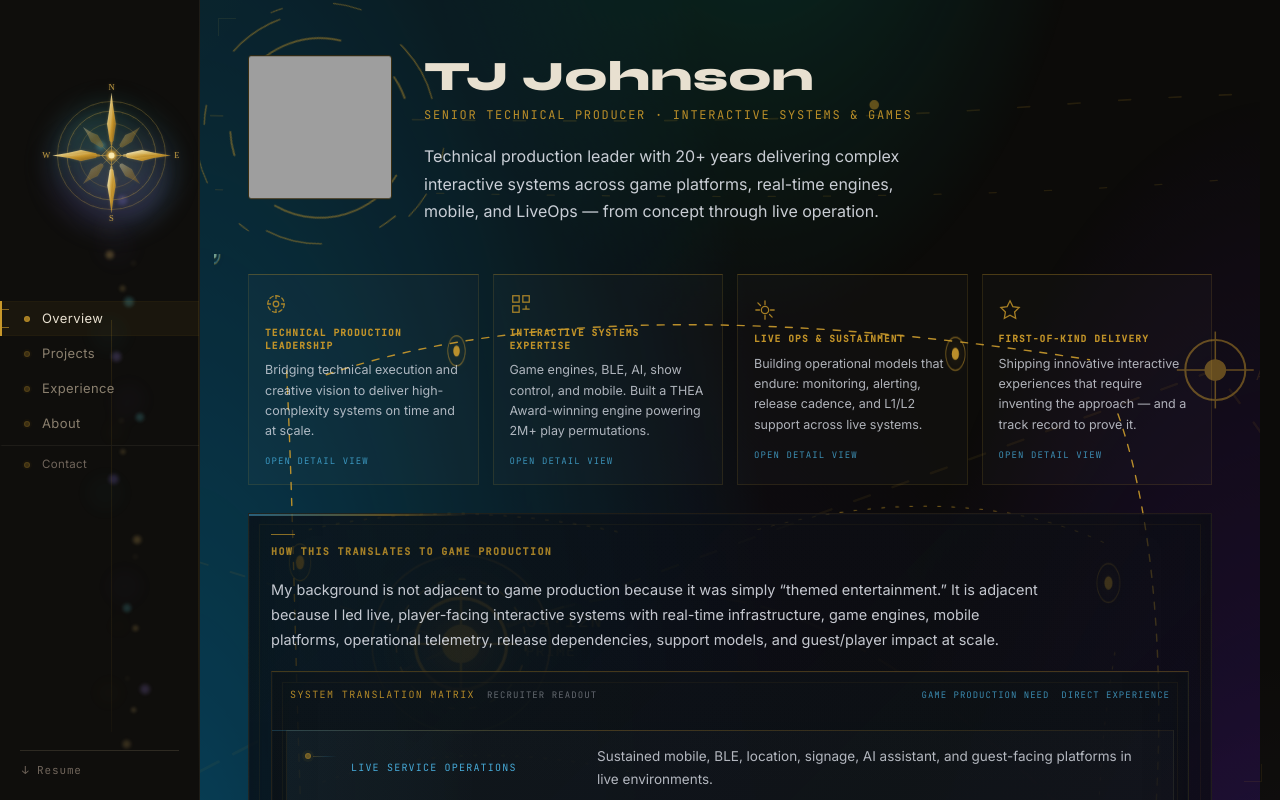
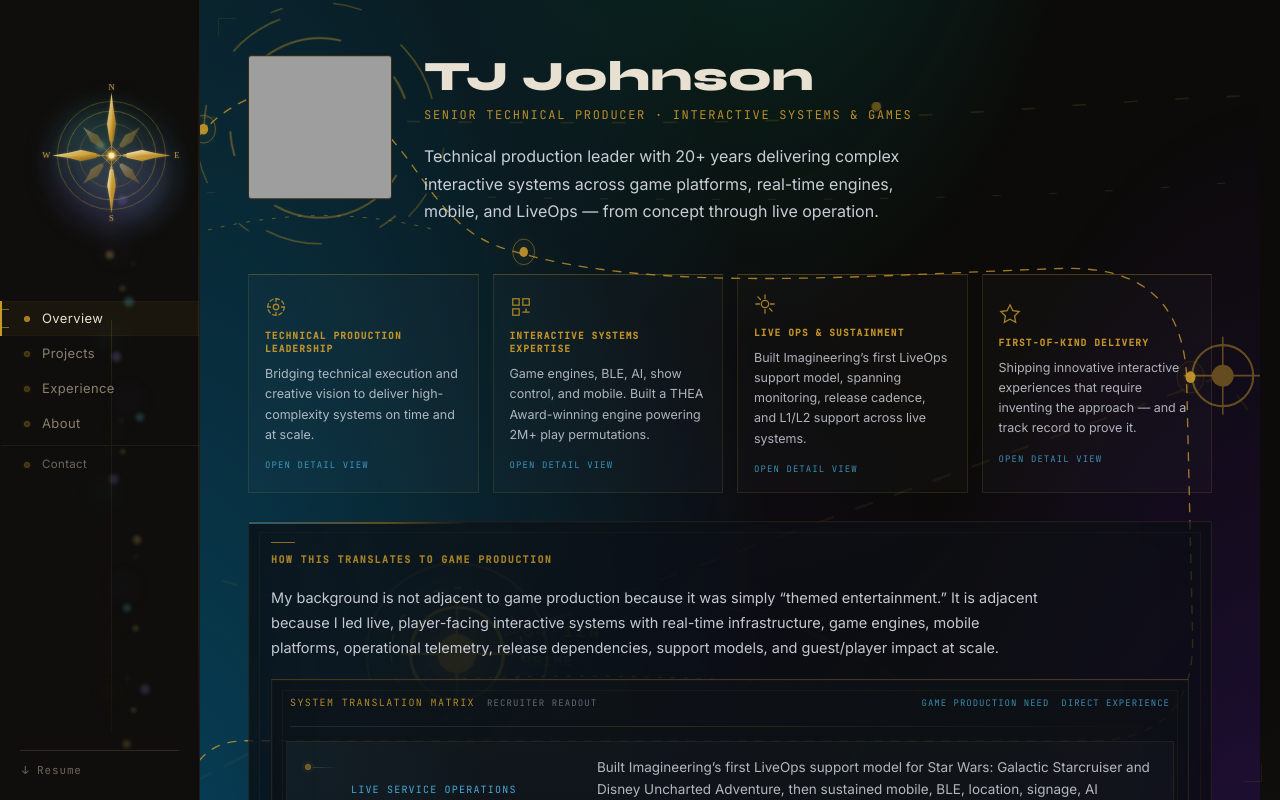
Before and after one commit to johntj127/tjs-portfolio-site, a React (Vite) app: page /overview in a window 1280 px wide. Built offline with nearby package versions, Linux system fonts and the light colour scheme; grey boxes are pictures that could not be loaded.

Commit message:
Replace overview routes with guided journey path

```diff
--- a/src/components/MapField/MapField.jsx
+++ b/src/components/MapField/MapField.jsx
@@ -4,7 +4,7 @@ import styles from './MapField.module.css'
 // Shared decorative route network used by overview and future subpages.
 // Coordinate space: 1060 x 900.
 export default function MapField({ variant = 'overview', className = '' }) {
-  const contentAwareOverview = variant === 'overviewContentAware'
+  const contentAwareOverview = false
 
   return (
     <svg
--- a/src/components/OverviewRouteOverlay.jsx
+++ b/src/components/OverviewRouteOverlay.jsx
@@ -6,129 +6,184 @@ export default function OverviewRouteOverlay() {
     <div className={styles.overlay} aria-hidden="true">
       <svg
         className={styles.desktop}
-        viewBox="0 0 1200 760"
+        viewBox="0 0 1200 1900"
         preserveAspectRatio="none"
         focusable="false"
       >
-        <g className={styles.primaryRoutes}>
+        <path
+          className={styles.primaryRoute}
+          d="M -26,236
+             C 24,214 70,168 118,126
+             C 162,88 230,82 280,120
+             C 332,158 344,212 414,230
+             C 558,268 760,252 960,246
+             C 1038,244 1078,272 1084,334
+             L 1090,556
+             C 1092,618 1058,646 988,646
+             L 156,646
+             C 110,646 92,674 92,726
+             L 92,1126
+             C 92,1184 116,1212 176,1212
+             L 1022,1212
+             C 1070,1212 1096,1240 1098,1292
+             L 1104,1426
+             C 1108,1492 1082,1528 1022,1538
+             C 922,1554 836,1540 760,1516
+             C 706,1498 688,1520 688,1578
+             L 688,1658
+             C 688,1718 716,1750 770,1750
+             L 1022,1750
+             C 1094,1750 1142,1778 1208,1828"
+        />
+
+        <g className={styles.dockingRoutes}>
           <path
-            d="M 84,74 C 92,170 94,264 100,364 S 102,560 96,690"
-            className={styles.routeStrong}
+            className={styles.dockTick}
+            d="M 116,214 C 190,198 266,196 346,214"
           />
           <path
-            d="M 122,84 C 314,44 604,34 1018,72"
-            className={styles.routeStrong}
+            className={styles.dockTick}
+            d="M 214,604 C 384,586 626,586 878,612"
           />
           <path
-            d="M 1048,104 C 1102,188 1114,336 1078,470 S 1046,630 1088,720"
-            className={styles.routeStrong}
+            className={styles.dockTick}
+            d="M 188,1186 C 392,1166 646,1168 904,1198"
           />
           <path
-            d="M 140,694 C 316,654 560,648 808,674 S 1000,692 1082,670"
-            className={styles.routeStrong}
-          />
-        </g>
-
-        <g className={styles.secondaryRoutes}>
-          <path
-            d="M 108,188 C 224,172 348,174 476,190"
-            className={styles.routeSoft}
+            className={styles.dockTick}
+            d="M 446,1514 C 520,1498 584,1502 652,1528"
           />
           <path
-            d="M 630,188 C 780,164 928,166 1040,198"
-            className={styles.routeSoft}
-          />
-          <path
-            d="M 124,360 C 250,334 382,338 510,356"
-            className={styles.routeSoft}
-          />
-          <path
-            d="M 1048,270 C 1024,350 1022,430 1038,520"
-            className={styles.routeSoft}
-          />
-          <path
-            d="M 232,612 C 404,592 624,594 842,620"
-            className={styles.routeSoft}
+            className={styles.dockTick}
+            d="M 760,1498 C 874,1476 970,1482 1054,1514"
           />
         </g>
 
         <g className={styles.nodes}>
-          <g transform="translate(100 210)">
-            <circle r="4.8" className={styles.nodeCore} />
-            <circle r="12.5" className={styles.nodeRing} />
+          <g transform="translate(114 128)">
+            <circle r="4.6" className={styles.nodeCore} />
+            <circle r="11.8" className={styles.nodeRing} />
           </g>
-          <g transform="translate(96 430)">
-            <circle r="5.8" className={styles.nodeCore} />
-            <circle r="16.5" className={styles.nodeRingPulse} />
-          </g>
-          <g transform="translate(282 66)">
-            <circle r="3.8" className={styles.nodeCore} />
-            <circle r="10.2" className={styles.nodeRing} />
-          </g>
-          <g transform="translate(862 68)">
+          <g transform="translate(430 232)">
             <circle r="4.2" className={styles.nodeCore} />
-            <circle r="11.2" className={styles.nodeRing} />
-          </g>
-          <g transform="translate(1040 224)">
-            <circle r="4.6" className={styles.nodeCore} />
-            <circle r="13.2" className={styles.nodeRing} />
-          </g>
-          <g transform="translate(1048 474)">
-            <circle r="5.4" className={styles.nodeCore} />
-            <circle r="15.8" className={styles.nodeRingPulse} />
-          </g>
-          <g transform="translate(248 668)">
-            <circle r="4" className={styles.nodeCore} />
             <circle r="10.8" className={styles.nodeRing} />
           </g>
-          <g transform="translate(934 686)">
+          <g transform="translate(1088 338)">
+            <circle r="5" className={styles.nodeCore} />
+            <circle r="14" className={styles.nodeRingPulse} />
+          </g>
+          <g transform="translate(92 726)">
+            <circle r="5.2" className={styles.nodeCore} />
+            <circle r="14.8" className={styles.nodeRingPulse} />
+          </g>
+          <g transform="translate(1098 1292)">
+            <circle r="4.8" className={styles.nodeCore} />
+            <circle r="13.4" className={styles.nodeRing} />
+          </g>
+          <g transform="translate(688 1578)">
+            <circle r="5.1" className={styles.nodeCore} />
+            <circle r="14.6" className={styles.nodeRingPulse} />
+          </g>
+          <g transform="translate(1024 1750)">
             <circle r="4.4" className={styles.nodeCore} />
-            <circle r="11.4" className={styles.nodeRing} />
+            <circle r="12.2" className={styles.nodeRing} />
           </g>
         </g>
 
         <g className={styles.travellers}>
-          <g className={styles.pulseGold}>
-            <circle r="2.8" />
-            <circle r="7.6" className={styles.pulseRing} />
+          <g className={styles.traveller}>
+            <circle r="2.4" />
+            <circle r="6.6" className={styles.pulseRing} />
             <animateMotion
-              dur="10s"
+              dur="18s"
               repeatCount="indefinite"
               rotate="auto"
-              path="M 84,74 C 92,170 94,264 100,364 S 102,560 96,690"
+              path="M -26,236
+                    C 24,214 70,168 118,126
+                    C 162,88 230,82 280,120
+                    C 332,158 344,212 414,230
+                    C 558,268 760,252 960,246
+                    C 1038,244 1078,272 1084,334
+                    L 1090,556
+                    C 1092,618 1058,646 988,646
+                    L 156,646
+                    C 110,646 92,674 92,726
+                    L 92,1126
+                    C 92,1184 116,1212 176,1212
+                    L 1022,1212
+                    C 1070,1212 1096,1240 1098,1292
+                    L 1104,1426
+                    C 1108,1492 1082,1528 1022,1538
+                    C 922,1554 836,1540 760,1516
+                    C 706,1498 688,1520 688,1578
+                    L 688,1658
+                    C 688,1718 716,1750 770,1750
+                    L 1022,1750
+                    C 1094,1750 1142,1778 1208,1828"
             />
           </g>
-          <g className={styles.pulseTeal}>
-            <circle r="2.5" />
-            <circle r="6.8" className={styles.pulseRing} />
+          <g className={styles.traveller}>
+            <circle r="2.1" />
+            <circle r="5.9" className={styles.pulseRing} />
             <animateMotion
-              dur="8.5s"
-              begin="-2.8s"
+              dur="18s"
+              begin="-6s"
               repeatCount="indefinite"
               rotate="auto"
-              path="M 122,84 C 314,44 604,34 1018,72"
+              path="M -26,236
+                    C 24,214 70,168 118,126
+                    C 162,88 230,82 280,120
+                    C 332,158 344,212 414,230
+                    C 558,268 760,252 960,246
+                    C 1038,244 1078,272 1084,334
+                    L 1090,556
+                    C 1092,618 1058,646 988,646
+                    L 156,646
+                    C 110,646 92,674 92,726
+                    L 92,1126
+                    C 92,1184 116,1212 176,1212
+                    L 1022,1212
+                    C 1070,1212 1096,1240 1098,1292
+                    L 1104,1426
+                    C 1108,1492 1082,1528 1022,1538
+                    C 922,1554 836,1540 760,1516
+                    C 706,1498 688,1520 688,1578
+                    L 688,1658
+                    C 688,1718 716,1750 770,1750
+                    L 1022,1750
+                    C 1094,1750 1142,1778 1208,1828"
             />
           </g>
-          <g className={styles.pulseGold}>
-            <circle r="2.6" />
-            <circle r="7.2" className={styles.pulseRing} />
+          <g className={styles.traveller}>
+            <circle r="2.3" />
+            <circle r="6.2" className={styles.pulseRing} />
             <animateMotion
-              dur="11s"
-              begin="-4.2s"
+              dur="18s"
+              begin="-12s"
               repeatCount="indefinite"
               rotate="auto"
-              path="M 1048,104 C 1102,188 1114,336 1078,470 S 1046,630 1088,720"
-            />
-          </g>
-          <g className={styles.pulseTeal}>
-            <circle r="2.4" />
-            <circle r="6.4" className={styles.pulseRing} />
-            <animateMotion
-              dur="9.5s"
-              begin="-5.1s"
-              repeatCount="indefinite"
-              rotate="auto"
-              path="M 140,694 C 316,654 560,648 808,674 S 1000,692 1082,670"
+              path="M -26,236
+                    C 24,214 70,168 118,126
+                    C 162,88 230,82 280,120
+                    C 332,158 344,212 414,230
+                    C 558,268 760,252 960,246
+                    C 1038,244 1078,272 1084,334
+                    L 1090,556
+                    C 1092,618 1058,646 988,646
+                    L 156,646
+                    C 110,646 92,674 92,726
+                    L 92,1126
+                    C 92,1184 116,1212 176,1212
+                    L 1022,1212
+                    C 1070,1212 1096,1240 1098,1292
+                    L 1104,1426
+                    C 1108,1492 1082,1528 1022,1538
+                    C 922,1554 836,1540 760,1516
+                    C 706,1498 688,1520 688,1578
+                    L 688,1658
+                    C 688,1718 716,1750 770,1750
+                    L 1022,1750
+                    C 1094,1750 1142,1778 1208,1828"
             />
           </g>
         </g>
@@ -136,90 +191,122 @@ export default function OverviewRouteOverlay() {
 
       <svg
         className={styles.mobile}
-        viewBox="0 0 420 860"
+        viewBox="0 0 420 2100"
         preserveAspectRatio="none"
         focusable="false"
       >
-        <g className={styles.primaryRoutes}>
-          <path
-            d="M 36,86 C 40,202 44,356 48,522 S 50,720 44,820"
-            className={styles.routeStrong}
-          />
-          <path
-            d="M 304,124 C 360,226 374,390 348,542 S 334,734 362,824"
-            className={styles.routeStrong}
-          />
-          <path
-            d="M 70,776 C 156,748 242,748 338,770"
-            className={styles.routeStrong}
-          />
-        </g>
+        <path
+          className={styles.primaryRoute}
+          d="M 28,120
+             C 54,102 84,96 116,114
+             C 150,132 164,172 170,220
+             C 180,292 220,310 298,312
+             C 340,314 362,336 362,376
+             L 362,566
+             C 362,606 344,628 304,628
+             L 72,628
+             C 44,628 30,646 30,682
+             L 30,1226
+             C 30,1268 48,1288 88,1288
+             L 354,1288
+             C 382,1288 396,1304 396,1334
+             L 396,1498
+             C 396,1536 374,1554 336,1554
+             L 110,1554
+             C 72,1554 52,1572 52,1610
+             L 52,1810
+             C 52,1846 72,1866 108,1866
+             L 344,1866"
+        />
 
-        <g className={styles.secondaryRoutes}>
-          <path
-            d="M 58,188 C 132,170 214,172 306,192"
-            className={styles.routeSoft}
-          />
-          <path
-            d="M 58,470 C 150,446 250,448 334,468"
-            className={styles.routeSoft}
-          />
+        <g className={styles.dockingRoutes}>
+          <path className={styles.dockTick} d="M 76,300 C 142,286 212,288 292,306" />
+          <path className={styles.dockTick} d="M 86,612 C 188,594 274,598 340,622" />
+          <path className={styles.dockTick} d="M 78,1260 C 198,1240 292,1242 372,1266" />
+          <path className={styles.dockTick} d="M 110,1536 C 208,1518 300,1520 378,1548" />
         </g>
 
         <g className={styles.nodes}>
-          <g transform="translate(42 208)">
+          <g transform="translate(168 208)">
+            <circle r="4.4" className={styles.nodeCore} />
+            <circle r="11.6" className={styles.nodeRing} />
+          </g>
+          <g transform="translate(362 376)">
+            <circle r="4.8" className={styles.nodeCore} />
+            <circle r="13.6" className={styles.nodeRingPulse} />
+          </g>
+          <g transform="translate(30 682)">
+            <circle r="4.8" className={styles.nodeCore} />
+            <circle r="13.8" className={styles.nodeRingPulse} />
+          </g>
+          <g transform="translate(396 1334)">
+            <circle r="4.4" className={styles.nodeCore} />
+            <circle r="12.6" className={styles.nodeRing} />
+          </g>
+          <g transform="translate(52 1610)">
             <circle r="4.6" className={styles.nodeCore} />
-            <circle r="12.2" className={styles.nodeRing} />
-          </g>
-          <g transform="translate(46 520)">
-            <circle r="5.4" className={styles.nodeCore} />
-            <circle r="15.2" className={styles.nodeRingPulse} />
-          </g>
-          <g transform="translate(344 262)">
-            <circle r="4.8" className={styles.nodeCore} />
-            <circle r="13.2" className={styles.nodeRing} />
-          </g>
-          <g transform="translate(350 566)">
-            <circle r="5.2" className={styles.nodeCore} />
-            <circle r="14.6" className={styles.nodeRingPulse} />
-          </g>
-          <g transform="translate(272 764)">
-            <circle r="4.2" className={styles.nodeCore} />
-            <circle r="11.4" className={styles.nodeRing} />
+            <circle r="13.2" className={styles.nodeRingPulse} />
           </g>
         </g>
 
         <g className={styles.travellers}>
-          <g className={styles.pulseGold}>
-            <circle r="2.6" />
-            <circle r="7.1" className={styles.pulseRing} />
+          <g className={styles.traveller}>
+            <circle r="2.2" />
+            <circle r="5.8" className={styles.pulseRing} />
             <animateMotion
-              dur="9s"
+              dur="20s"
               repeatCount="indefinite"
               rotate="auto"
-              path="M 36,86 C 40,202 44,356 48,522 S 50,720 44,820"
+              path="M 28,120
+                    C 54,102 84,96 116,114
+                    C 150,132 164,172 170,220
+                    C 180,292 220,310 298,312
+                    C 340,314 362,336 362,376
+                    L 362,566
+                    C 362,606 344,628 304,628
+                    L 72,628
+                    C 44,628 30,646 30,682
+                    L 30,1226
+                    C 30,1268 48,1288 88,1288
+                    L 354,1288
+                    C 382,1288 396,1304 396,1334
+                    L 396,1498
+                    C 396,1536 374,1554 336,1554
+                    L 110,1554
+                    C 72,1554 52,1572 52,1610
+                    L 52,1810
+                    C 52,1846 72,1866 108,1866
+                    L 344,1866"
             />
           </g>
-          <g className={styles.pulseTeal}>
-            <circle r="2.4" />
-            <circle r="6.4" className={styles.pulseRing} />
+          <g className={styles.traveller}>
+            <circle r="2" />
+            <circle r="5.4" className={styles.pulseRing} />
             <animateMotion
-              dur="10s"
-              begin="-3.2s"
+              dur="20s"
+              begin="-10s"
               repeatCount="indefinite"
               rotate="auto"
-              path="M 304,124 C 360,226 374,390 348,542 S 334,734 362,824"
-            />
-          </g>
-          <g className={styles.pulseGold}>
-            <circle r="2.3" />
-            <circle r="6.2" className={styles.pulseRing} />
-            <animateMotion
-              dur="8.5s"
-              begin="-4.4s"
-              repeatCount="indefinite"
-              rotate="auto"
-              path="M 70,776 C 156,748 242,748 338,770"
+              path="M 28,120
+                    C 54,102 84,96 116,114
+                    C 150,132 164,172 170,220
+                    C 180,292 220,310 298,312
+                    C 340,314 362,336 362,376
+                    L 362,566
+                    C 362,606 344,628 304,628
+                    L 72,628
+                    C 44,628 30,646 30,682
+                    L 30,1226
+                    C 30,1268 48,1288 88,1288
+                    L 354,1288
+                    C 382,1288 396,1304 396,1334
+                    L 396,1498
+                    C 396,1536 374,1554 336,1554
+                    L 110,1554
+                    C 72,1554 52,1572 52,1610
+                    L 52,1810
+                    C 52,1846 72,1866 108,1866
+                    L 344,1866"
             />
           </g>
         </g>
--- a/src/components/OverviewRouteOverlay.module.css
+++ b/src/components/OverviewRouteOverlay.module.css
@@ -1,26 +1,26 @@
-@keyframes overlayDashFlow {
-  from { stroke-dashoffset: 72; }
+@keyframes journeyFlow {
+  from { stroke-dashoffset: 88; }
   to { stroke-dashoffset: 0; }
 }
 
-@keyframes overlayDashFlowSlow {
-  from { stroke-dashoffset: 54; }
+@keyframes journeyDockFlow {
+  from { stroke-dashoffset: 36; }
   to { stroke-dashoffset: 0; }
 }
 
-@keyframes overlayNodePulse {
-  0%, 100% { opacity: 0.24; transform: scale(0.96); }
-  45% { opacity: 0.72; transform: scale(1.06); }
+@keyframes journeyNodePulse {
+  0%, 100% { opacity: 0.18; transform: scale(0.96); }
+  45% { opacity: 0.66; transform: scale(1.05); }
 }
 
-@keyframes overlayTravellerGlow {
-  0%, 100% { opacity: 0.38; transform: scale(0.92); }
-  40% { opacity: 1; transform: scale(1.1); }
+@keyframes travellerGlow {
+  0%, 100% { opacity: 0.34; transform: scale(0.92); }
+  38% { opacity: 0.96; transform: scale(1.08); }
 }
 
 .overlay {
   position: absolute;
-  inset: -20px -34px -24px -34px;
+  inset: -22px -44px -26px -112px;
   z-index: 0;
   pointer-events: none;
   overflow: hidden;
@@ -31,7 +31,7 @@
   width: 100%;
   height: 100%;
   overflow: visible;
-  color: var(--accent-gold);
+  color: rgba(200, 152, 42, 0.94);
   fill: none;
   stroke: currentColor;
 }
@@ -40,89 +40,83 @@
   display: none;
 }
 
-.primaryRoutes,
-.secondaryRoutes {
-  opacity: 0.92;
-}
-
-.routeStrong,
-.routeSoft {
+.primaryRoute,
+.dockTick {
   fill: none;
   stroke-linecap: round;
   vector-effect: non-scaling-stroke;
 }
 
-.routeStrong {
-  stroke-width: 1.4;
-  stroke-dasharray: 7 9;
-  animation: overlayDashFlow 4.8s linear infinite;
+.primaryRoute {
+  stroke-width: 1.35;
+  stroke-dasharray: 8 9;
+  opacity: 0.84;
+  animation: journeyFlow 7.6s linear infinite;
 }
 
-.routeSoft {
-  stroke-width: 0.95;
-  stroke-dasharray: 3 11;
-  opacity: 0.64;
-  animation: overlayDashFlowSlow 6.4s linear infinite;
+.dockingRoutes {
+  opacity: 0.58;
+}
+
+.dockTick {
+  stroke-width: 0.9;
+  stroke-dasharray: 3 10;
+  animation: journeyDockFlow 9.8s linear infinite;
 }
 
 .nodes {
-  color: rgba(200, 152, 42, 0.92);
+  color: rgba(200, 152, 42, 0.9);
 }
 
 .nodeCore {
   fill: currentColor;
   stroke: none;
-  filter: drop-shadow(0 0 7px rgba(200, 152, 42, 0.44));
+  filter: drop-shadow(0 0 7px rgba(200, 152, 42, 0.42));
 }
 
 .nodeRing {
   fill: none;
   stroke: currentColor;
-  stroke-width: 0.85;
-  opacity: 0.62;
+  stroke-width: 0.82;
+  opacity: 0.56;
 }
 
 .nodeRingPulse {
   fill: none;
   stroke: currentColor;
-  stroke-width: 0.9;
-  opacity: 0.68;
-  animation: overlayNodePulse 3.8s ease-in-out infinite;
+  stroke-width: 0.88;
+  opacity: 0.62;
+  animation: journeyNodePulse 4.8s ease-in-out infinite;
 }
 
 .travellers {
-  opacity: 0.98;
+  opacity: 0.96;
 }
 
-.pulseGold,
-.pulseTeal {
-  transform-box: fill-box;
-  transform-origin: center;
-  animation: overlayTravellerGlow 2.7s ease-in-out infinite;
-}
-
-.pulseGold {
+.traveller {
   color: rgba(200, 152, 42, 0.96);
   fill: currentColor;
   stroke: currentColor;
   filter: drop-shadow(0 0 8px rgba(200, 152, 42, 0.48));
-}
-
-.pulseTeal {
-  color: rgba(100, 214, 255, 0.94);
-  fill: currentColor;
-  stroke: currentColor;
-  filter: drop-shadow(0 0 8px rgba(79, 195, 247, 0.44));
+  transform-box: fill-box;
+  transform-origin: center;
+  animation: travellerGlow 3.4s ease-in-out infinite;
 }
 
 .pulseRing {
   fill: none;
-  stroke-width: 0.72;
+  stroke-width: 0.66;
+}
+
+@media (max-width: 1120px) {
+  .overlay {
+    inset: -18px -26px -20px -72px;
+  }
 }
 
 @media (max-width: 900px) {
   .overlay {
-    inset: -14px -18px -12px -18px;
+    inset: -10px -18px -10px -26px;
   }
 
   .desktop {
@@ -132,14 +126,26 @@
   .mobile {
     display: block;
   }
+
+  .primaryRoute {
+    stroke-width: 1.18;
+    stroke-dasharray: 7 10;
+    opacity: 0.72;
+    animation-duration: 9.2s;
+  }
+
+  .dockTick {
+    stroke-width: 0.78;
+    opacity: 0.72;
+    animation-duration: 11.2s;
+  }
 }
 
 @media (prefers-reduced-motion: reduce) {
-  .routeStrong,
-  .routeSoft,
+  .primaryRoute,
+  .dockTick,
   .nodeRingPulse,
-  .pulseGold,
-  .pulseTeal {
+  .traveller {
     animation: none;
   }
 
--- a/src/components/TranslationGrid.module.css
+++ b/src/components/TranslationGrid.module.css
@@ -14,8 +14,7 @@
     inset 0 -26px 48px rgba(4, 7, 12, 0.18);
 }
 
-.wrapper::before,
-.wrapper::after {
+.wrapper::before {
   content: '';
   position: absolute;
   pointer-events: none;
@@ -26,20 +25,6 @@
   border: 1px solid rgba(200, 152, 42, 0.06);
 }
 
-.wrapper::after {
-  left: 0;
-  right: 0;
-  top: 58px;
-  height: 1px;
-  background:
-    linear-gradient(
-      to right,
-      rgba(79, 195, 247, 0.2),
-      rgba(200, 152, 42, 0.22) 36%,
-      rgba(200, 152, 42, 0)
-    );
-}
-
 .headerRow {
   position: relative;
   z-index: 1;
@@ -47,7 +32,23 @@
   align-items: flex-end;
   justify-content: space-between;
   gap: 18px;
-  padding: 16px 18px 15px;
+  padding: 16px 18px 18px;
+}
+
+.headerRow::after {
+  content: '';
+  position: absolute;
+  left: 18px;
+  right: 18px;
+  bottom: 0;
+  height: 1px;
+  background: linear-gradient(
+    to right,
+    rgba(79, 195, 247, 0.14),
+    rgba(200, 152, 42, 0.18) 42%,
+    rgba(200, 152, 42, 0)
+  );
+  pointer-events: none;
 }
 
 .headerGroup {
--- a/src/sections/Overview.jsx
+++ b/src/sections/Overview.jsx
@@ -91,11 +91,12 @@ const PILLARS = [
       </svg>
     ),
     label: 'Live Ops & Sustainment',
-    body:  'Building operational models that endure: monitoring, alerting, release cadence, and L1/L2 support across live systems.',
+    body:  'Built Imagineering’s first LiveOps support model, spanning monitoring, release cadence, and L1/L2 support across live systems.',
     translation:
       'Live-service operations, KPI tracking, release readiness, incident escalation, telemetry, dashboards, support models, bug triage, and post-launch improvement.',
     practice: [
       'Built operational models for live guest-facing systems.',
+      'Created Imagineering’s first LiveOps support team, operationalizing post-launch support for Star Wars: Galactic Starcruiser and Disney Uncharted Adventure.',
       'Managed L1/L2 support structures, release cadence, monitoring, alerting, escalation, and partner readiness.',
       'Used observability and workflow tools including Splunk, New Relic, AppDynamics, and task/bug tracking systems.',
       'Prioritized bugs and incidents based on guest/player impact, severity, and operational risk.',
@@ -142,7 +143,7 @@ const PILLARS = [
 const TRANSLATION_ROWS = [
   {
     need: 'Live service operations',
-    experience: 'Sustained mobile, BLE, location, signage, AI assistant, and guest-facing platforms in live environments.',
+    experience: 'Built Imagineering’s first LiveOps support model for Star Wars: Galactic Starcruiser and Disney Uncharted Adventure, then sustained mobile, BLE, location, signage, AI assistant, and guest-facing platforms in live environments.',
   },
   {
     need: 'Release and configuration management',
@@ -236,6 +237,7 @@ export default function Overview() {
 
       {/* ── Ambient background field ─────────────────── */}
       <MapField variant="overviewContentAware" />
+      <OverviewRouteOverlay />
 
       {/* ── Identity block ───────────────────────────── */}
       <section className={styles.identity} aria-label="Introduction">
@@ -295,8 +297,6 @@ export default function Overview() {
       </section>
 
       <section className={styles.systemZone} aria-label="Core capabilities and game production translation">
-        <OverviewRouteOverlay />
-
         <div className={styles.systemZoneContent}>
           {/* ── Capability pillars ────────────────────────── */}
           <CapabilityCards items={PILLARS} onSelect={openCapability} />
```
